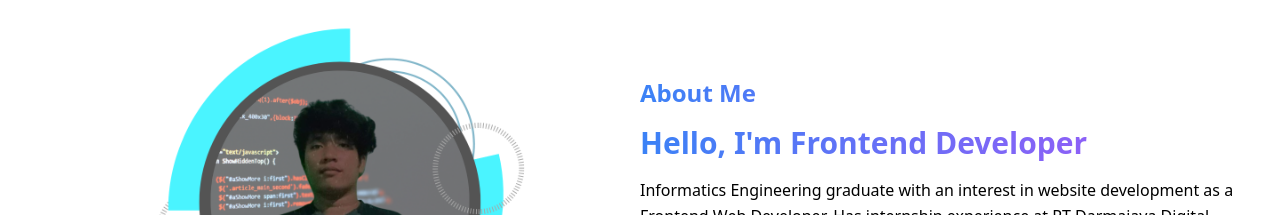
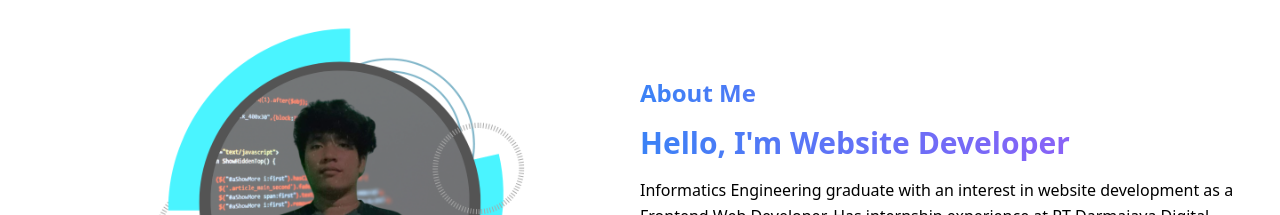
Before and after one commit to Satriomj/Portofolio, a React (Create React App) app: page / in a window 1280 px wide. Shown: the part 840-1055 px from the top of the page. Built offline with nearby package versions, Linux system fonts and the light colour scheme.

Commit message:
Update About.js

```diff
--- a/src/components/About.js
+++ b/src/components/About.js
@@ -14,7 +14,7 @@ const About = () => {
         <div className="w-full md:w-1/2">
           <h2 className="text-2xl font-bold mb-4 bg-gradient-to-r from-blue-500 to-purple-500 bg-clip-text text-transparent">About Me</h2>
           <h1 className="text-3xl font-bold mb-4 bg-gradient-to-r from-blue-500 to-purple-500 bg-clip-text text-transparent">
-            Hello, I'm Frontend Developer
+            Hello, I'm Website Developer
           </h1>
           <p className="mb-4 leading-relaxed">
             Informatics Engineering graduate with an interest in website development as a Frontend Web Developer. Has internship experience at PT Darmajaya Digital Solusi and has two years of experience as a Frontend Web Developer. As well as leadership and active experience contributions to various organizations. Coworkers who are friendly and eager to learn new things.
```
